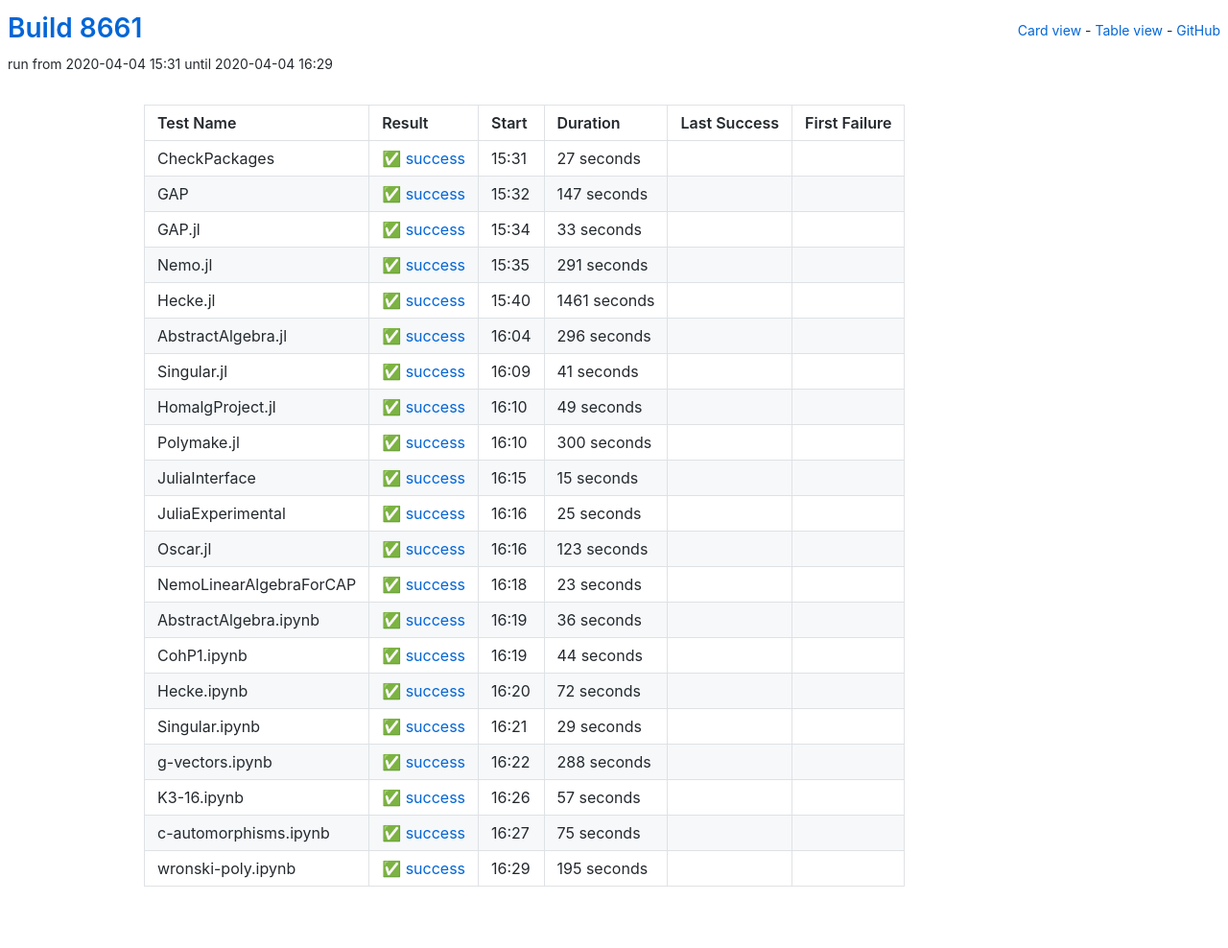
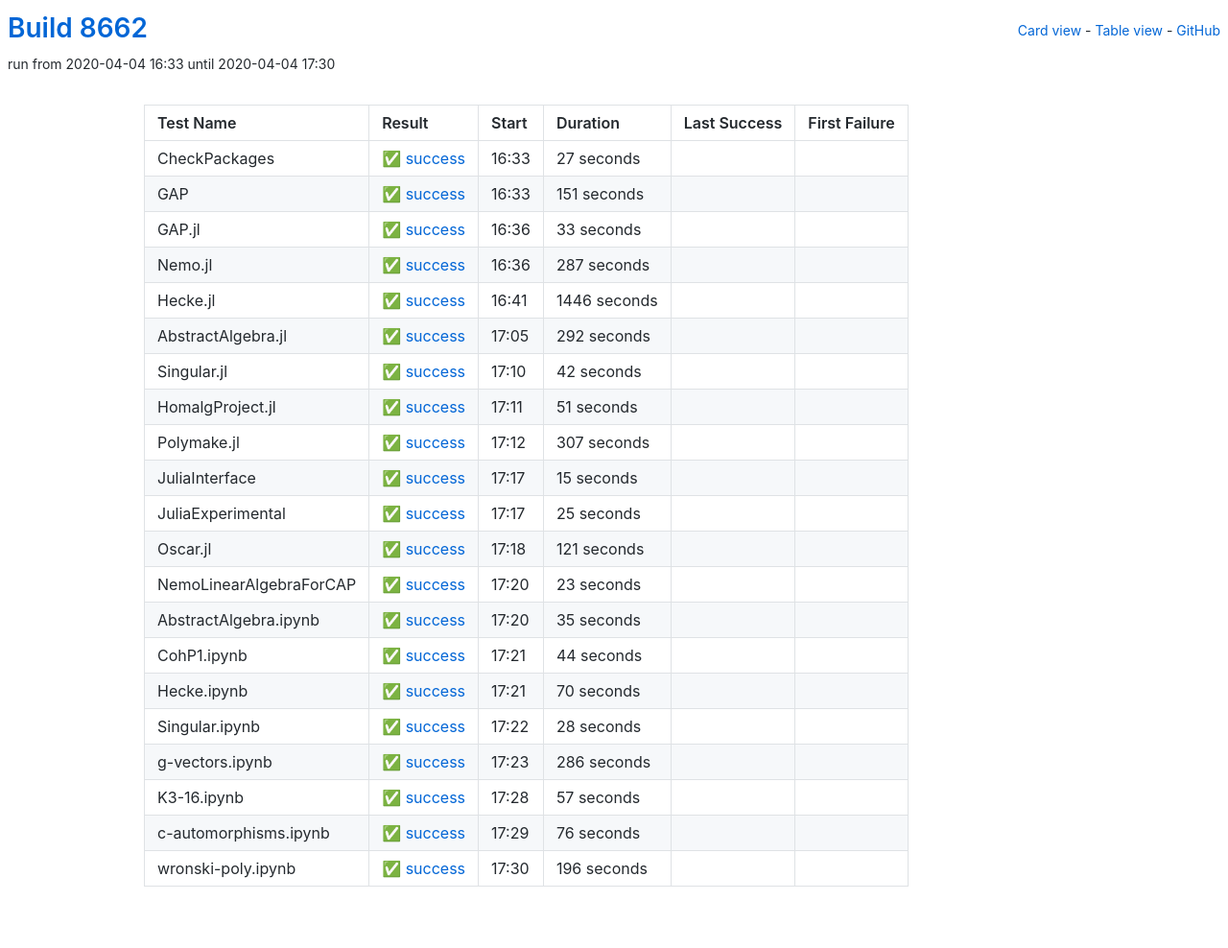
Before and after one commit to oscar-system/oscar-ci-status, a Jekyll site: the page built from table.html, in a window 1280 px wide. Shown: the whole page at 96% size. Built offline with Jekyll 4.4.1, drawn with Linux system fonts in a browser that asks for light colours.

Commit message:
Build 8662

```diff
--- a/_data/ci.yml
+++ b/_data/ci.yml
@@ -1,5 +1,5 @@
-build: 8661
-build_url: https://oscarci.mathematik.uni-kl.de/job/oscar/8661/
+build: 8662
+build_url: https://oscarci.mathematik.uni-kl.de/job/oscar/8662/
 job: oscar
 tests:
 - duration: 27
@@ -8,20 +8,20 @@ tests:
   first_failure_url: null
   last_success: false
   last_success_url: null
-  log: https://oscarci.mathematik.uni-kl.de/job/oscar/8661/artifact/logs/build-8661/CheckPackages.log
+  log: https://oscarci.mathematik.uni-kl.de/job/oscar/8662/artifact/logs/build-8662/CheckPackages.log
   name: CheckPackages
-  start: 2020-04-04 15:31
+  start: 2020-04-04 16:33
   status: success
   success: true
-- duration: 147
+- duration: 151
   exitcode: 0
   first_failure: false
   first_failure_url: null
   last_success: false
   last_success_url: null
-  log: https://oscarci.mathematik.uni-kl.de/job/oscar/8661/artifact/logs/build-8661/GAP.log
+  log: https://oscarci.mathematik.uni-kl.de/job/oscar/8662/artifact/logs/build-8662/GAP.log
   name: GAP
-  start: 2020-04-04 15:32
+  start: 2020-04-04 16:33
   status: success
   success: true
 - duration: 33
@@ -30,75 +30,75 @@ tests:
   first_failure_url: null
   last_success: false
   last_success_url: null
-  log: https://oscarci.mathematik.uni-kl.de/job/oscar/8661/artifact/logs/build-8661/GAP.jl.log
+  log: https://oscarci.mathematik.uni-kl.de/job/oscar/8662/artifact/logs/build-8662/GAP.jl.log
   name: GAP.jl
-  start: 2020-04-04 15:34
+  start: 2020-04-04 16:36
   status: success
   success: true
-- duration: 291
+- duration: 287
   exitcode: 0
   first_failure: false
   first_failure_url: null
   last_success: false
   last_success_url: null
-  log: https://oscarci.mathematik.uni-kl.de/job/oscar/8661/artifact/logs/build-8661/Nemo.jl.log
+  log: https://oscarci.mathematik.uni-kl.de/job/oscar/8662/artifact/logs/build-8662/Nemo.jl.log
   name: Nemo.jl
-  start: 2020-04-04 15:35
+  start: 2020-04-04 16:36
   status: success
   success: true
-- duration: 1461
+- duration: 1446
   exitcode: 0
   first_failure: false
   first_failure_url: null
   last_success: false
   last_success_url: null
-  log: https://oscarci.mathematik.uni-kl.de/job/oscar/8661/artifact/logs/build-8661/Hecke.jl.log
+  log: https://oscarci.mathematik.uni-kl.de/job/oscar/8662/artifact/logs/build-8662/Hecke.jl.log
   name: Hecke.jl
-  start: 2020-04-04 15:40
+  start: 2020-04-04 16:41
   status: success
   success: true
-- duration: 296
+- duration: 292
   exitcode: 0
   first_failure: false
   first_failure_url: null
   last_success: false
   last_success_url: null
-  log: https://oscarci.mathematik.uni-kl.de/job/oscar/8661/artifact/logs/build-8661/AbstractAlgebra.jl.log
+  log: https://oscarci.mathematik.uni-kl.de/job/oscar/8662/artifact/logs/build-8662/AbstractAlgebra.jl.log
   name: AbstractAlgebra.jl
-  start: 2020-04-04 16:04
+  start: 2020-04-04 17:05
   status: success
   success: true
-- duration: 41
+- duration: 42
   exitcode: 0
   first_failure: false
   first_failure_url: null
   last_success: false
   last_success_url: null
-  log: https://oscarci.mathematik.uni-kl.de/job/oscar/8661/artifact/logs/build-8661/Singular.jl.log
+  log: https://oscarci.mathematik.uni-kl.de/job/oscar/8662/artifact/logs/build-8662/Singular.jl.log
   name: Singular.jl
-  start: 2020-04-04 16:09
+  start: 2020-04-04 17:10
   status: success
   success: true
-- duration: 49
+- duration: 51
   exitcode: 0
   first_failure: false
   first_failure_url: null
   last_success: false
   last_success_url: null
-  log: https://oscarci.mathematik.uni-kl.de/job/oscar/8661/artifact/logs/build-8661/HomalgProject.jl.log
+  log: https://oscarci.mathematik.uni-kl.de/job/oscar/8662/artifact/logs/build-8662/HomalgProject.jl.log
   name: HomalgProject.jl
-  start: 2020-04-04 16:10
+  start: 2020-04-04 17:11
   status: success
   success: true
-- duration: 300
+- duration: 307
   exitcode: 0
   first_failure: false
   first_failure_url: null
   last_success: false
   last_success_url: null
-  log: https://oscarci.mathematik.uni-kl.de/job/oscar/8661/artifact/logs/build-8661/Polymake.jl.log
+  log: https://oscarci.mathematik.uni-kl.de/job/oscar/8662/artifact/logs/build-8662/Polymake.jl.log
   name: Polymake.jl
-  start: 2020-04-04 16:10
+  start: 2020-04-04 17:12
   status: success
   success: true
 - duration: 15
@@ -107,9 +107,9 @@ tests:
   first_failure_url: null
   last_success: false
   last_success_url: null
-  log: https://oscarci.mathematik.uni-kl.de/job/oscar/8661/artifact/logs/build-8661/JuliaInterface.log
+  log: https://oscarci.mathematik.uni-kl.de/job/oscar/8662/artifact/logs/build-8662/JuliaInterface.log
   name: JuliaInterface
-  start: 2020-04-04 16:15
+  start: 2020-04-04 17:17
   status: success
   success: true
 - duration: 25
@@ -118,20 +118,20 @@ tests:
   first_failure_url: null
   last_success: false
   last_success_url: null
-  log: https://oscarci.mathematik.uni-kl.de/job/oscar/8661/artifact/logs/build-8661/JuliaExperimental.log
+  log: https://oscarci.mathematik.uni-kl.de/job/oscar/8662/artifact/logs/build-8662/JuliaExperimental.log
   name: JuliaExperimental
-  start: 2020-04-04 16:16
+  start: 2020-04-04 17:17
   status: success
   success: true
-- duration: 123
+- duration: 121
   exitcode: 0
   first_failure: false
   first_failure_url: null
   last_success: false
   last_success_url: null
-  log: https://oscarci.mathematik.uni-kl.de/job/oscar/8661/artifact/logs/build-8661/Oscar.jl.log
+  log: https://oscarci.mathematik.uni-kl.de/job/oscar/8662/artifact/logs/build-8662/Oscar.jl.log
   name: Oscar.jl
-  start: 2020-04-04 16:16
+  start: 2020-04-04 17:18
   status: success
   success: true
 - duration: 23
@@ -140,20 +140,20 @@ tests:
   first_failure_url: null
   last_success: false
   last_success_url: null
-  log: https://oscarci.mathematik.uni-kl.de/job/oscar/8661/artifact/logs/build-8661/NemoLinearAlgebraForCAP.log
+  log: https://oscarci.mathematik.uni-kl.de/job/oscar/8662/artifact/logs/build-8662/NemoLinearAlgebraForCAP.log
   name: NemoLinearAlgebraForCAP
-  start: 2020-04-04 16:18
+  start: 2020-04-04 17:20
   status: success
   success: true
-- duration: 36
+- duration: 35
   exitcode: 0
   first_failure: false
   first_failure_url: null
   last_success: false
   last_success_url: null
-  log: https://oscarci.mathematik.uni-kl.de/job/oscar/8661/artifact/logs/build-8661/AbstractAlgebra.ipynb.log
+  log: https://oscarci.mathematik.uni-kl.de/job/oscar/8662/artifact/logs/build-8662/AbstractAlgebra.ipynb.log
   name: AbstractAlgebra.ipynb
-  start: 2020-04-04 16:19
+  start: 2020-04-04 17:20
   status: success
   success: true
 - duration: 44
@@ -162,42 +162,42 @@ tests:
   first_failure_url: null
   last_success: false
   last_success_url: null
-  log: https://oscarci.mathematik.uni-kl.de/job/oscar/8661/artifact/logs/build-8661/CohP1.ipynb.log
+  log: https://oscarci.mathematik.uni-kl.de/job/oscar/8662/artifact/logs/build-8662/CohP1.ipynb.log
   name: CohP1.ipynb
-  start: 2020-04-04 16:19
+  start: 2020-04-04 17:21
   status: success
   success: true
-- duration: 72
+- duration: 70
   exitcode: 0
   first_failure: false
   first_failure_url: null
   last_success: false
   last_success_url: null
-  log: https://oscarci.mathematik.uni-kl.de/job/oscar/8661/artifact/logs/build-8661/Hecke.ipynb.log
+  log: https://oscarci.mathematik.uni-kl.de/job/oscar/8662/artifact/logs/build-8662/Hecke.ipynb.log
   name: Hecke.ipynb
-  start: 2020-04-04 16:20
+  start: 2020-04-04 17:21
   status: success
   success: true
-- duration: 29
+- duration: 28
   exitcode: 0
   first_failure: false
   first_failure_url: null
   last_success: false
   last_success_url: null
-  log: https://oscarci.mathematik.uni-kl.de/job/oscar/8661/artifact/logs/build-8661/Singular.ipynb.log
+  log: https://oscarci.mathematik.uni-kl.de/job/oscar/8662/artifact/logs/build-8662/Singular.ipynb.log
   name: Singular.ipynb
-  start: 2020-04-04 16:21
+  start: 2020-04-04 17:22
   status: success
   success: true
-- duration: 288
+- duration: 286
   exitcode: 0
   first_failure: false
   first_failure_url: null
   last_success: false
   last_success_url: null
-  log: https://oscarci.mathematik.uni-kl.de/job/oscar/8661/artifact/logs/build-8661/g-vectors.ipynb.log
+  log: https://oscarci.mathematik.uni-kl.de/job/oscar/8662/artifact/logs/build-8662/g-vectors.ipynb.log
   name: g-vectors.ipynb
-  start: 2020-04-04 16:22
+  start: 2020-04-04 17:23
   status: success
   success: true
 - duration: 57
@@ -206,30 +206,30 @@ tests:
   first_failure_url: null
   last_success: false
   last_success_url: null
-  log: https://oscarci.mathematik.uni-kl.de/job/oscar/8661/artifact/logs/build-8661/K3-16.ipynb.log
+  log: https://oscarci.mathematik.uni-kl.de/job/oscar/8662/artifact/logs/build-8662/K3-16.ipynb.log
   name: K3-16.ipynb
-  start: 2020-04-04 16:26
+  start: 2020-04-04 17:28
   status: success
   success: true
-- duration: 75
+- duration: 76
   exitcode: 0
   first_failure: false
   first_failure_url: null
   last_success: false
   last_success_url: null
-  log: https://oscarci.mathematik.uni-kl.de/job/oscar/8661/artifact/logs/build-8661/c-automorphisms.ipynb.log
+  log: https://oscarci.mathematik.uni-kl.de/job/oscar/8662/artifact/logs/build-8662/c-automorphisms.ipynb.log
   name: c-automorphisms.ipynb
-  start: 2020-04-04 16:27
+  start: 2020-04-04 17:29
   status: success
   success: true
-- duration: 195
+- duration: 196
   exitcode: 0
   first_failure: false
   first_failure_url: null
   last_success: false
   last_success_url: null
-  log: https://oscarci.mathematik.uni-kl.de/job/oscar/8661/artifact/logs/build-8661/wronski-poly.ipynb.log
+  log: https://oscarci.mathematik.uni-kl.de/job/oscar/8662/artifact/logs/build-8662/wronski-poly.ipynb.log
   name: wronski-poly.ipynb
-  start: 2020-04-04 16:29
+  start: 2020-04-04 17:30
   status: success
   success: true
```
Also changed, not shown: README.md.
